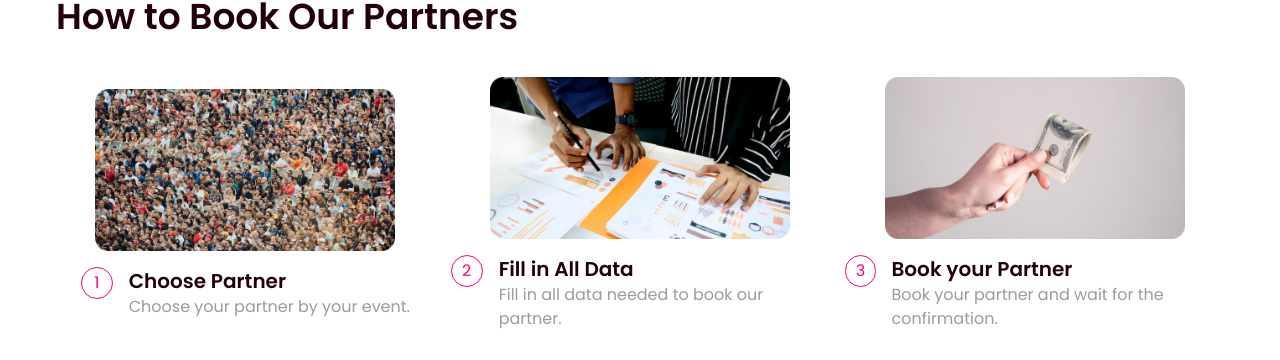
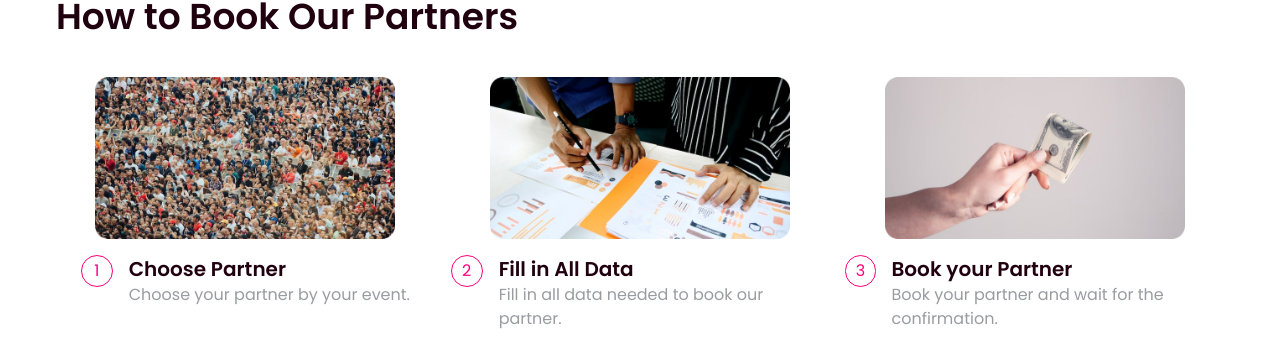
Before and after one commit to PBKKE08/socium-rentalis-fe, a Next.js app: page / in a window 1280 px wide. Shown: the part 590-950 px from the top of the page. Built offline with nearby package versions, Linux system fonts and the light colour scheme.

Commit message:
create step section

```diff
--- a/src/components/organism/Step/StepCard.tsx
+++ b/src/components/organism/Step/StepCard.tsx
@@ -12,7 +12,7 @@ export default function StepCard({
   description,
 }: StepCardProps) {
   return (
-    <div className="flex flex-col gap-4 w-72 md:w-full items-center justify-center">
+    <div className="flex flex-col gap-4 w-72 md:w-full items-center justify-center h-full">
       <Image
         src={`/images/step-${number}.png`}
         width={300}
--- a/src/components/organism/Step/index.tsx
+++ b/src/components/organism/Step/index.tsx
@@ -23,7 +23,7 @@ export default function Step({ className }: StepProps) {
   return (
     <div className={`${className}`}>
       <h1 className="section-heading mb-10">How to Book Our Partners</h1>
-      <div className="flex gap-4 md:flex-row flex-col items-center justify-between">
+      <div className="flex gap-4 md:flex-row flex-col justify-between">
         {stepData.map((step, index) => (
           <StepCard
             key={step.title}
```
